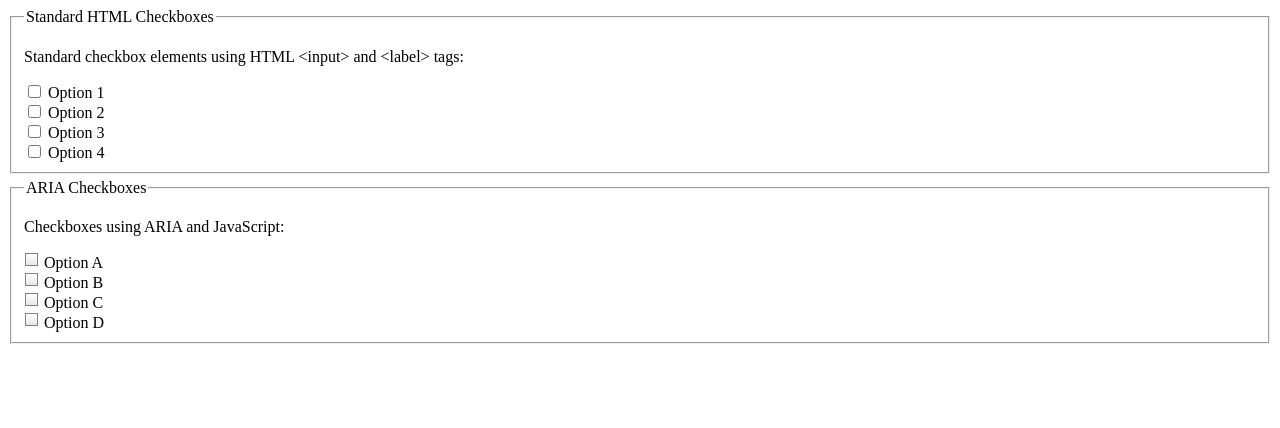
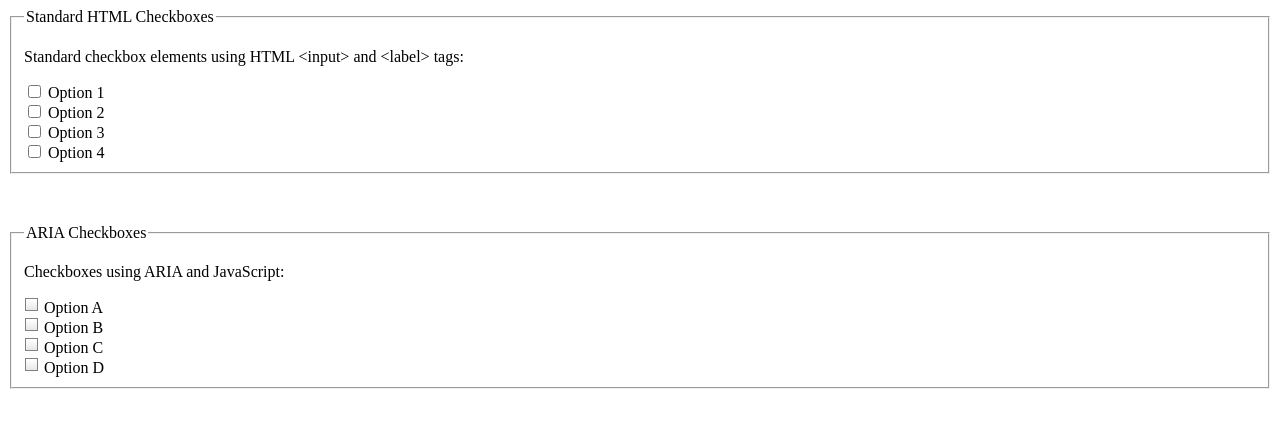
Before and after one commit to robmc/ARIA-Accessible-Checkboxes, a plain HTML site: page index.html in a window 1280 px wide. Drawn offline with Linux system fonts and the light colour scheme.

Commit message:
Update stylesheet.css

```diff
--- a/stylesheet.css
+++ b/stylesheet.css
@@ -1,4 +1,4 @@
 /* This adds 5px of spacing below each fieldset element */
 fieldset {
-  margin-bottom: 5px;
+  margin-bottom: 50px;
 }
```
